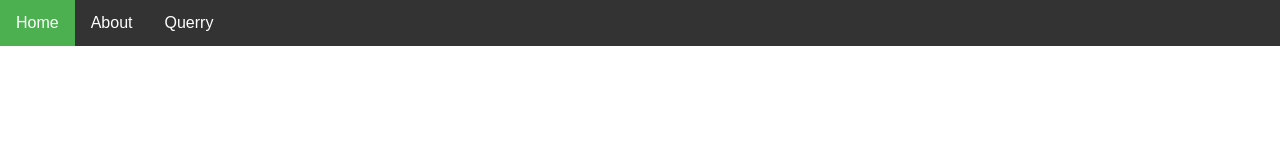
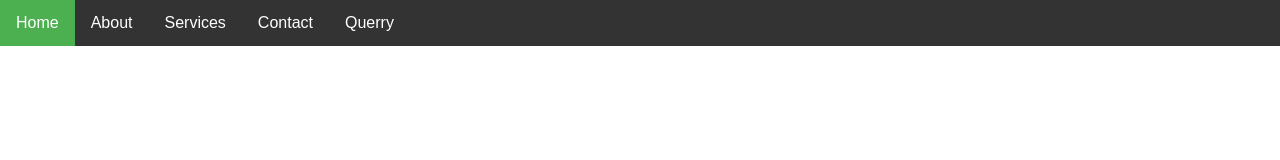
Before and after one commit to aniket-bhadra21/detalyMusic, a plain HTML site: page index.html in a window 1280 px wide. Drawn offline with Linux system fonts and the light colour scheme.

Commit message:
3 commits combined

```diff
--- a/index.html
+++ b/index.html
@@ -36,6 +36,8 @@
     <div class="navbar">
       <a href="#home" class="active">Home</a>
       <a href="#about">About</a>
+      <a href="#services">Services</a>
+      <a href="#contact">Contact</a>
       <a href="#contact">Querry</a>
     </div>
   </body>
```
Also changed, not shown: index.js (added), style.css (added).
